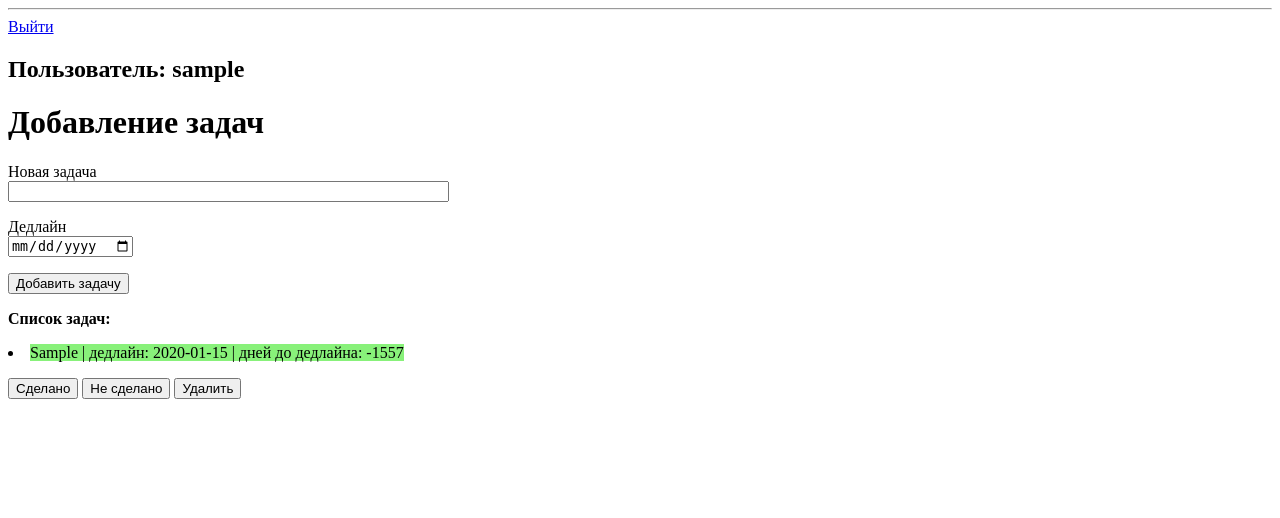
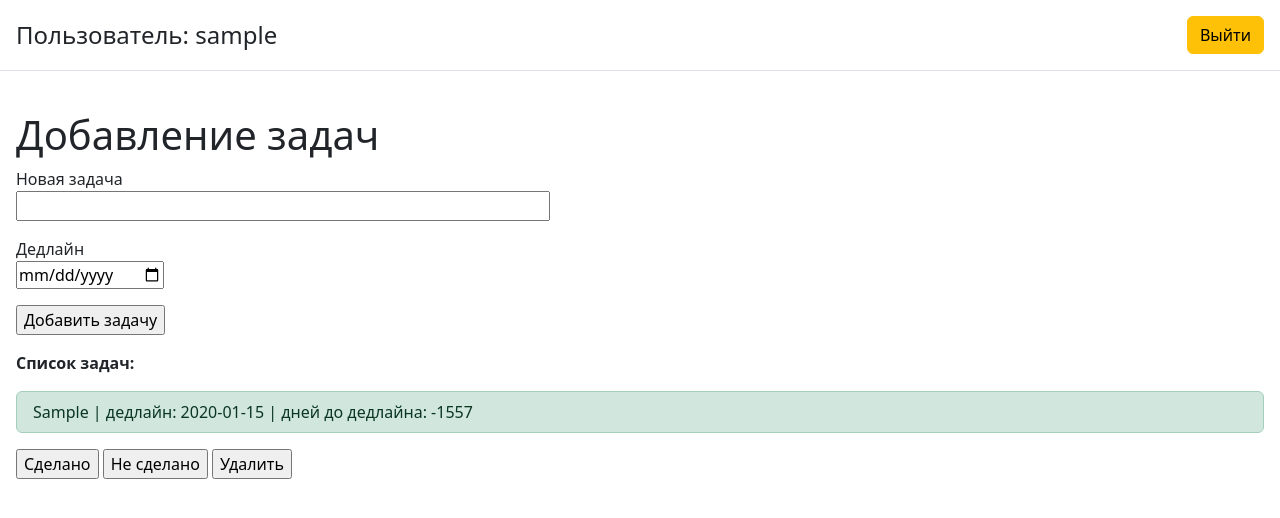
Before and after one commit to mariaderyabina/deadline_list, a Flask app: page / in a window 1280 px wide. Shown: the top 518 px of the page. Run offline with Flask 3, Linux system fonts and the light colour scheme; a user stored in the database is signed in; tables that the repository leaves empty hold one stand-in row (values such as "Sample post").

Commit message:
css styles added

```diff
--- a/app/templates/base.html
+++ b/app/templates/base.html
@@ -1,6 +1,7 @@
 <!docktype html>
-<html>
+<html data-bs-theme="light">
     <head>
+        <link rel="stylesheet" href="https://cdn.jsdelivr.net/npm/bootstrap@5.3.2/dist/css/bootstrap.min.css" integrity="sha384-T3c6CoIi6uLrA9TneNEoa7RxnatzjcDSCmG1MXxSR1GAsXEV/Dwwykc2MPK8M2HN" crossorigin="anonymous">
         {% if title %}
             <title>{{ title }}</title>
         {% else %}
@@ -8,7 +9,6 @@
         {% endif %}
     </head>
     <body>
-        <hr>
         {% with messages = get_flashed_messages() %}
         {% if messages %}
         <ul>
@@ -18,11 +18,12 @@
         </ul>
         {% endif %}
         {% endwith %}
-        <div>
+        <header class="d-flex flex-wrap align-items-center justify-content-center justify-content-md-between py-3 mb-4 border-bottom p-3">
             {% if current_user.is_authenticated %}
-                <a href="{{ url_for('logout')}}">Выйти</a>
+                <span class="fs-4">Пользователь: {{ current_user.username }}</span>
+                <a href="{{ url_for('logout')}}" class="btn btn-warning">Выйти</a>
             {% endif %}
-        </div>
+        </header>
         {% block content %}{% endblock %}
     </body>
 </html>
--- a/app/templates/deadline_list.html
+++ b/app/templates/deadline_list.html
@@ -1,7 +1,7 @@
 {% extends "base.html" %}
 
 {% block content %}
-    <h2>Пользователь: {{ current_user.username }}</h2>
+    <div class="p-3">
     <h1>Добавление задач</h1>
     <form action="{{ url_for('create') }}" method="post">
         {{ create_form.hidden_tag() }}
@@ -17,18 +17,18 @@
     </form>
         <p><b>Список задач:</b></p>
             {% for task in deadline_list %}
-            <li><span
                 {% if task.is_done %}
-                        style="background-color:#88f17a"
+                {% set color_group="list-group-item list-group-item-success" %}
                 {% elif (task.date.date() - today).days <= 3 %}
-                        style="background-color:#ec7e84"
+                {% set color_group="list-group-item list-group-item-danger" %}
                 {% elif (task.date.date() - today).days <= 7 %}
-                        style="background-color:#f7b680"
+                {% set color_group="list-group-item list-group-item-warning" %}
                 {% else %}
-                        style="background-color:#fff89a"
-                    {% endif %}>
-                    {{ task.task }} | дедлайн: {{ task.date.date() }} | дней до дедлайна: {{ (task.date.date() - today).days }}</span>
-            </li>
+                {% set color_group="list-group-item list-group-item-primary" %}
+                {% endif %}
+                <ul class="list-group">
+                    <li class="{{ color_group }}">{{ task.task }} | дедлайн: {{ task.date.date() }} | дней до дедлайна: {{ (task.date.date() - today).days }}</li>
+                </ul>
                     <p>
                 <form action="{{ url_for('done', id=task.id) }}" method="post" style="display: inline;">
                     {{ status_done_form.hidden_tag() }}
@@ -44,4 +44,5 @@
                 </form>
                 </p>
             {% endfor %}
+        </div>
 {% endblock %}
```
Also changed, not shown: README.md, screen.png (added). Lines whose indentation alone changed are shown as unchanged.
